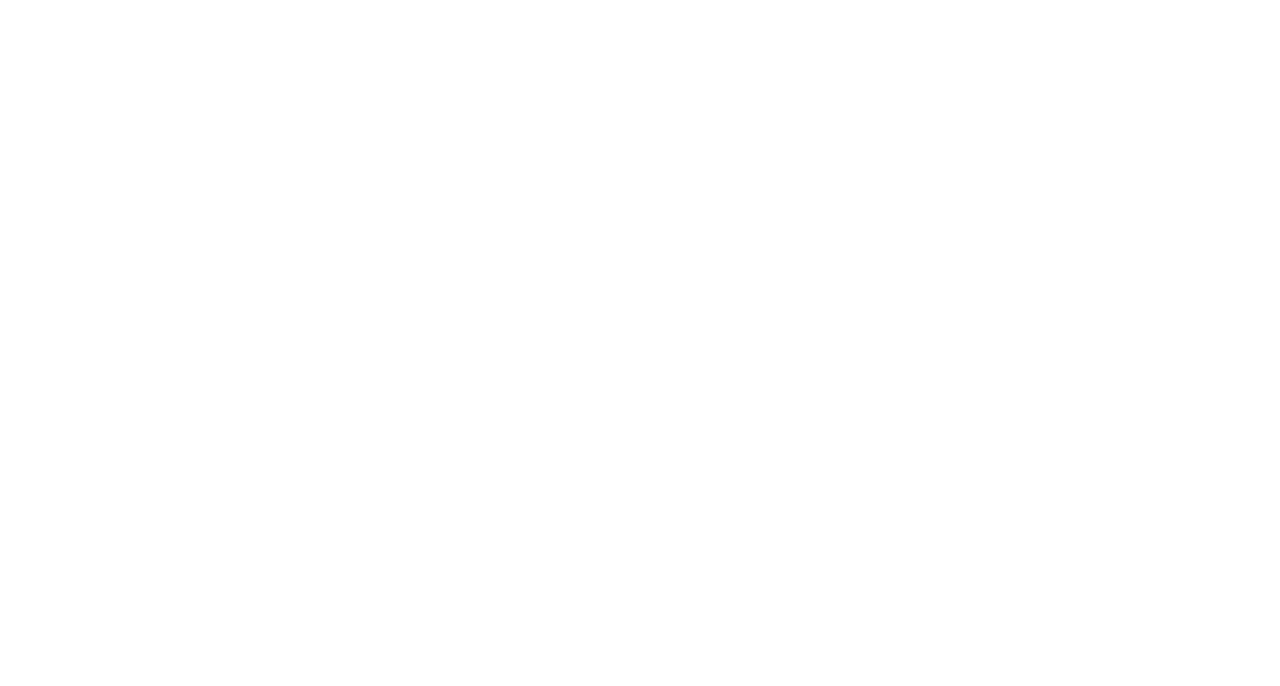
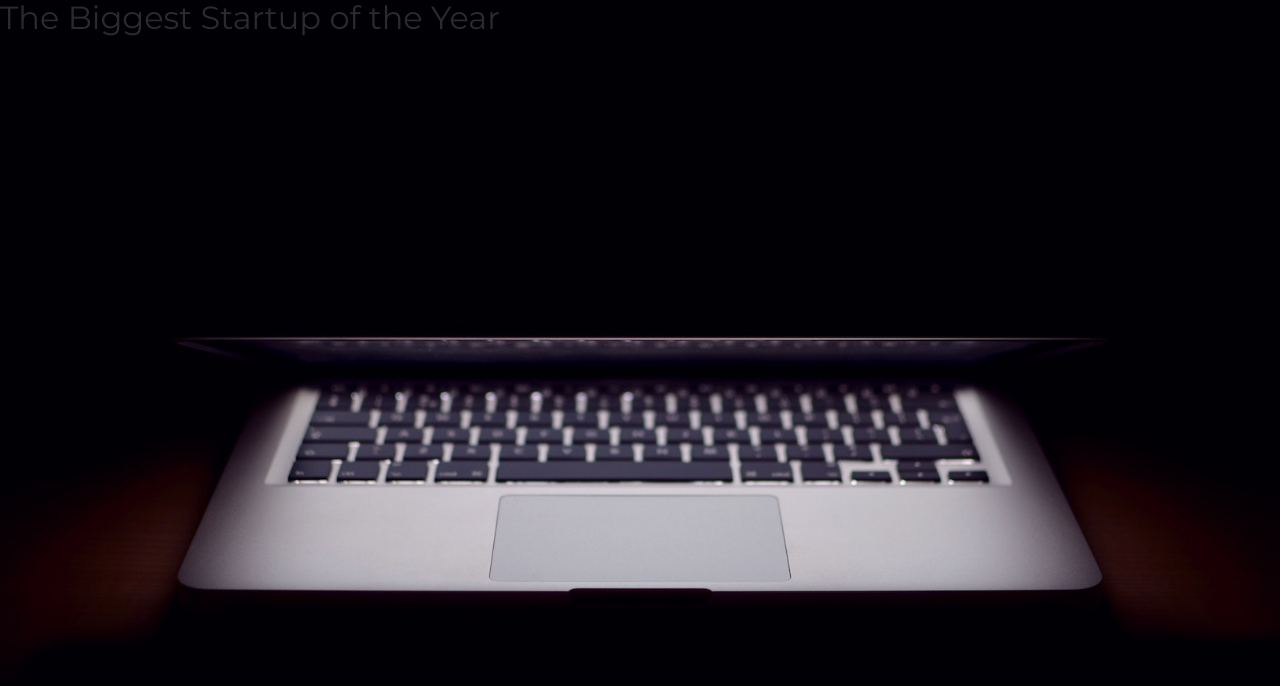
Before and after one commit to iamfredrickokereke/ZeroToMastery, a plain HTML site: page Startup-project/index.html in a window 1280 px wide. Drawn offline with nearby package versions, Linux system fonts and the light colour scheme.

Commit message:
add updates

```diff
--- a/Startup-project/index.html
+++ b/Startup-project/index.html
@@ -16,6 +16,6 @@
     <link rel="stylesheet" type="text/css" href="style.css">
 </head>
 <body>
-
+    <h2>The Biggest Startup of the Year</h2>
 </body>
 </html>
--- a/Startup-project/style.css
+++ b/Startup-project/style.css
@@ -6,4 +6,10 @@ html {
 
 body {
   font-family: 'Montserrat', sans-serif;
+  background-image:url(images/header.jpg);
+  background-size: cover;
 }
+
+h2{
+
+}
```
